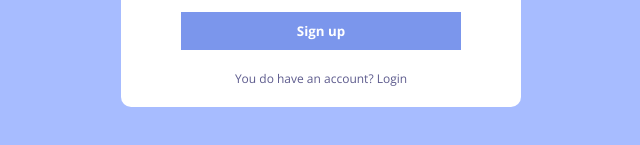
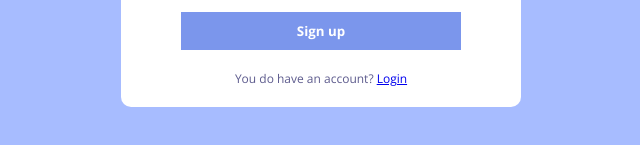
Before and after one commit to daw-maj-pl/chat-app, a React (Create React App) app: page /register in a window 1280 px wide. Shown: the part 505-650 px from the top of the page, without its empty margins (319-959 px from the left). Built offline with nearby package versions, Linux system fonts and the light colour scheme; no server answers.

Commit message:
Add Link to login page

```diff
--- a/src/pages/Register.jsx
+++ b/src/pages/Register.jsx
@@ -4,7 +4,7 @@ import { createUserWithEmailAndPassword, updateProfile } from 'firebase/auth';
 import { auth, db, storage } from '../firebase';
 import { ref, uploadBytesResumable, getDownloadURL } from 'firebase/storage';
 import { doc, setDoc } from 'firebase/firestore';
-import { useNavigate } from 'react-router-dom';
+import { useNavigate, Link } from 'react-router-dom';
 
 const Register = () => {
   const [err, setErr] = useState(false);
@@ -71,7 +71,9 @@ const Register = () => {
           <button>Sign up</button>
           {err && <span>Something went wrong</span>}
         </form>
-        <p>You do have an account? Login</p>
+        <p>
+          You do have an account? <Link to="/login">Login</Link>
+        </p>
       </div>
     </div>
   );
```
